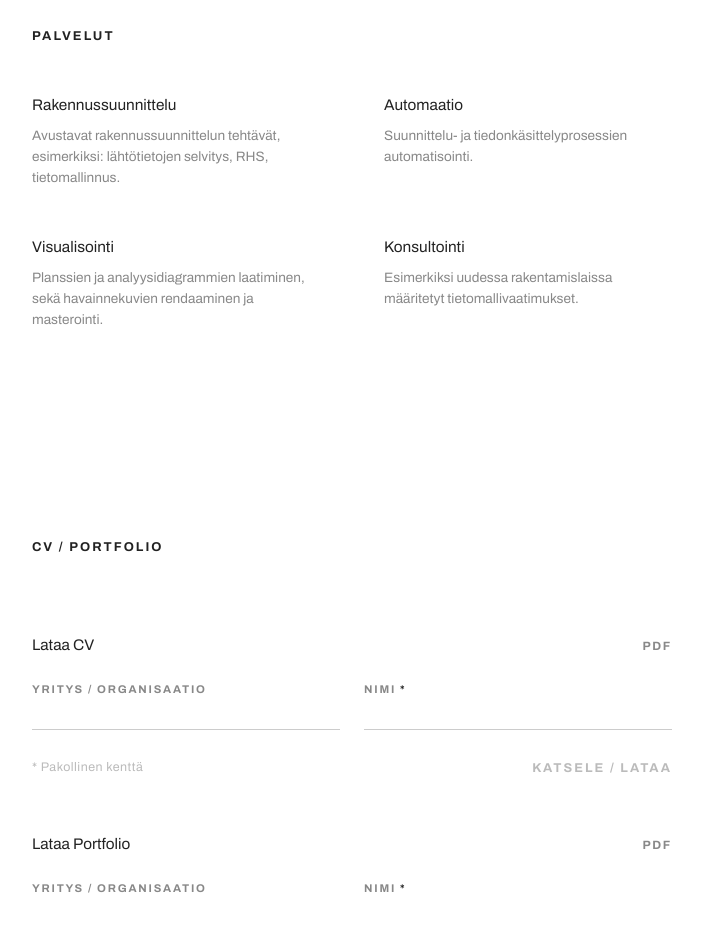
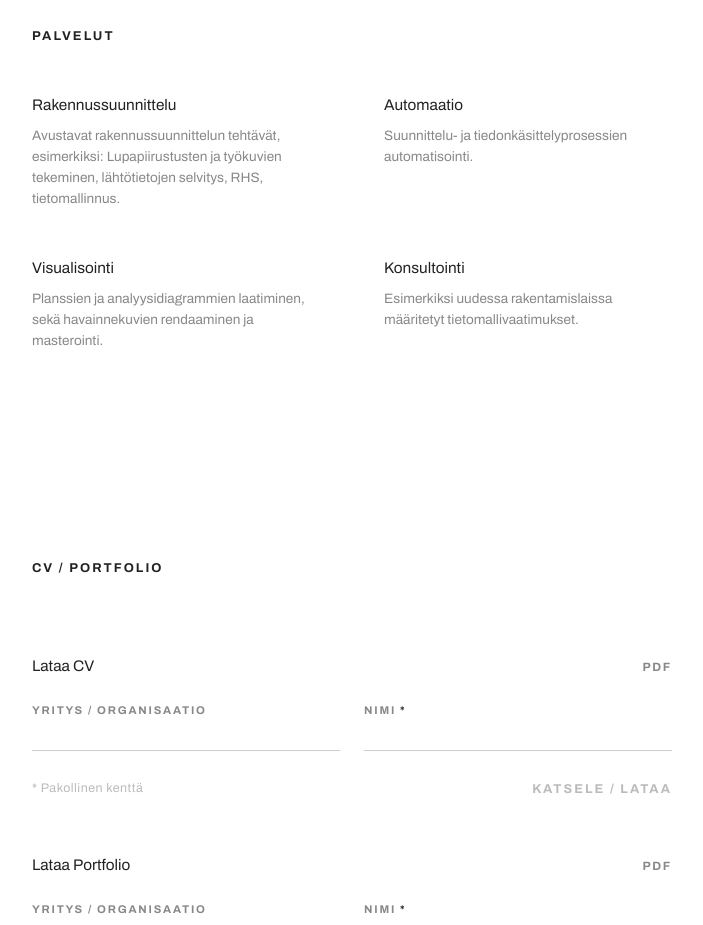
Before and after one commit to Vauhdikasvanukas/Oma-sivu, a plain HTML site: page index.html in a window 1280 px wide. Shown: the part 1100-2025 px from the top of the page, without its empty margins (288-991 px from the left). Drawn offline with Linux system fonts and the light colour scheme.

Commit message:
Update index.html

```diff
--- a/index.html
+++ b/index.html
@@ -455,7 +455,7 @@
     <div class="services-grid">
       <div>
         <p class="service-title" data-fi="Rakennussuunnittelu" data-en="Architectural design">Rakennussuunnittelu</p>
-        <p class="service-desc" data-fi="Avustavat rakennussuunnittelun tehtävät, esimerkiksi: lähtötietojen selvitys, RHS, tietomallinnus." data-en="Assisting tasks in architectural design, for example: background research, building information modelling.">Avustavat rakennussuunnittelun tehtävät, esimerkiksi: lähtötietojen selvitys, RHS, tietomallinnus.</p>
+        <p class="service-desc" data-fi="Avustavat rakennussuunnittelun tehtävät, esimerkiksi: Lupapiirustusten ja työkuvien tekeminen, lähtötietojen selvitys, RHS, tietomallinnus." data-en="Assisting tasks in architectural design, for example: Preparing building permit and construction drawings, background research, building information modelling.">Avustavat rakennussuunnittelun tehtävät, esimerkiksi: Lupapiirustusten ja työkuvien tekeminen, lähtötietojen selvitys, RHS, tietomallinnus.</p>
       </div>
       <div>
         <p class="service-title" data-fi="Automaatio" data-en="Automation">Automaatio</p>
```
